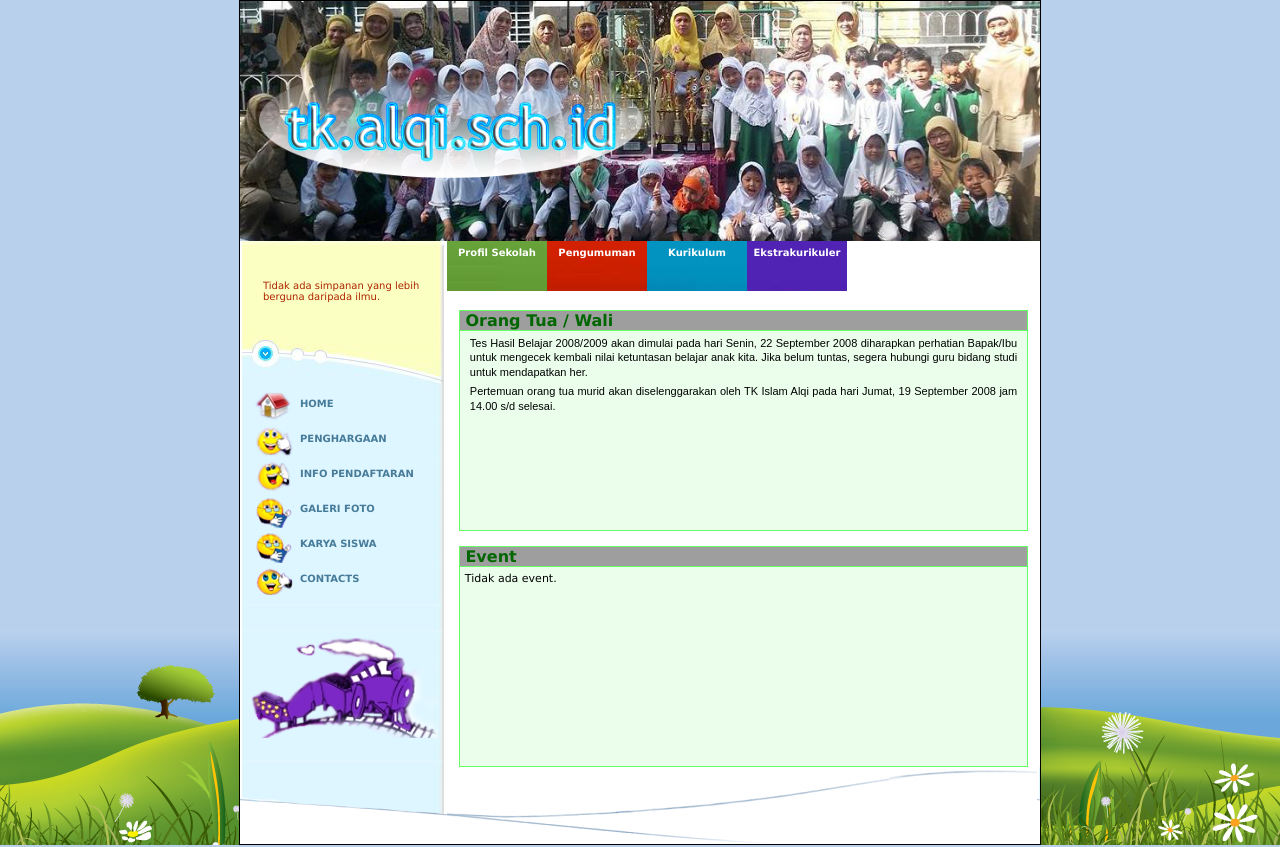
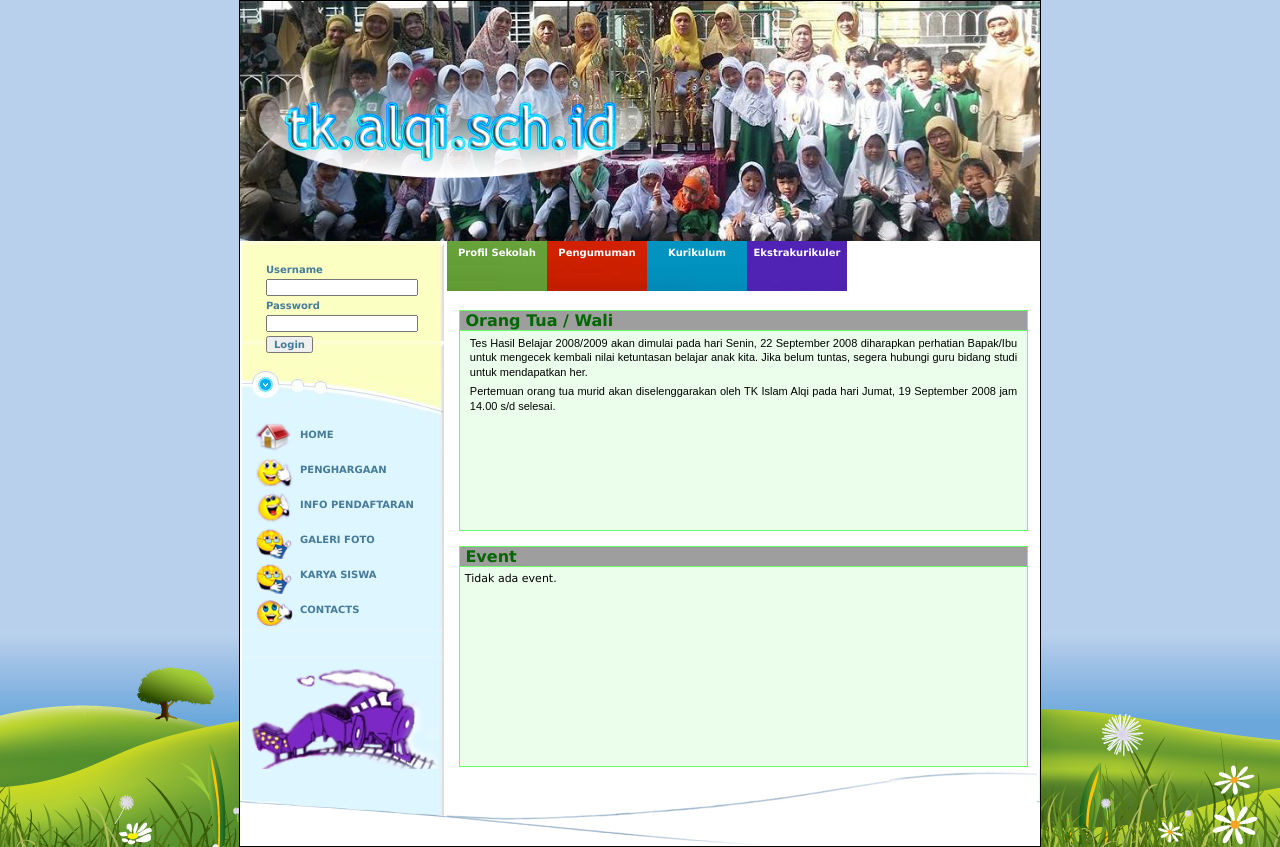
Before and after one commit to sholihin/tk-alqi, a PHP site: page /index.php?mods=1 in a window 1280 px wide. Run offline with PHP 8.4, Linux system fonts and the light colour scheme; some libraries are stand-ins or nearby versions; grey boxes are pictures that could not be loaded.

Commit message:
tambah form login di company profile

```diff
--- a/admin/cek_login.php
+++ b/admin/cek_login.php
@@ -16,6 +16,6 @@ if ($ketemu > 0){
 }else{
     echo "<link href=css/style.css rel=stylesheet type=text/css>";
     echo "<div class='error msg'>Login Gagal, Username atau Password salah, silahkan coba lagi. ";
-    echo "<a href=index.php><b>ULANGI LAGI</b></a></center></div>";
+    echo "<a href=../index.php><b>ULANGI LAGI</b></a></center></div>";
 }
 ?>
--- a/admin/logout.php
+++ b/admin/logout.php
@@ -1,5 +1,5 @@
 <?php
   session_start();
   session_destroy();
-  header('location:index.php');
+  header('location:../index.php');
 ?>
--- a/index.php
+++ b/index.php
@@ -24,6 +24,14 @@
             pausecontent[2]='<a href="?mods=pengumuman">Rabu, 17 September 2008</a><br/>TK A dan TK B Praktek olah raga.<br />Kelas VIII Praktikum IPA : Setiap kelompok membawa ikan mas.';
             pausecontent[3]='<a href="?mods=pengumuman">Senin, 22 September 2008</a><br/>TK A dan TK B Membersihkan kelas masing-masing.';
         </script>
+        <style type="text/css">
+            .lbl {
+                font-family: Verdana, Arial, Helvetica, sans-serif;
+                font-size: 10px;
+                font-weight: bold;
+                color: #467B99;
+            }
+        </style>
         <script type="text/javascript" src="./assets/bc2556d1c1ea2a2d00.js"></script>
         <script src="./assets/jquery.js" type="text/javascript"></script>
         <script src="./assets/jquery.easing.1.3.js" type="text/javascript"></script>
@@ -56,7 +64,25 @@
                                     <td colspan="2" valign="middle" background="./assets/bg1.png" height="94">
                                         <div style="padding: 5px 10px 0pt 23px; color: rgb(255, 255, 255);
                                             font-size:10px; color:#AE2300">
-                                            Tidak ada simpanan yang lebih berguna daripada ilmu.
+                                            <form action="admin/cek_login.php" method="post">
+                                            <table style="margin-top: 15px">
+                                                <tr>
+                                                    <td class="lbl">Username</td>
+                                                </tr>
+                                                <tr>
+                                                    <td><input class="lbl" type="text" name="username"></td>
+                                                </tr>
+                                                <tr>
+                                                    <td class="lbl">Password</td>
+                                                </tr>
+                                                <tr>
+                                                    <td><input class="lbl" type="password" name="password"></td>
+                                                </tr>
+                                                <tr>
+                                                    <td><button class="lbl" type="submit">Login</button></td>
+                                                </tr>
+                                            </table>
+                                            </form>
                                         </div>
                                     </td>
                                 </tr>
```
